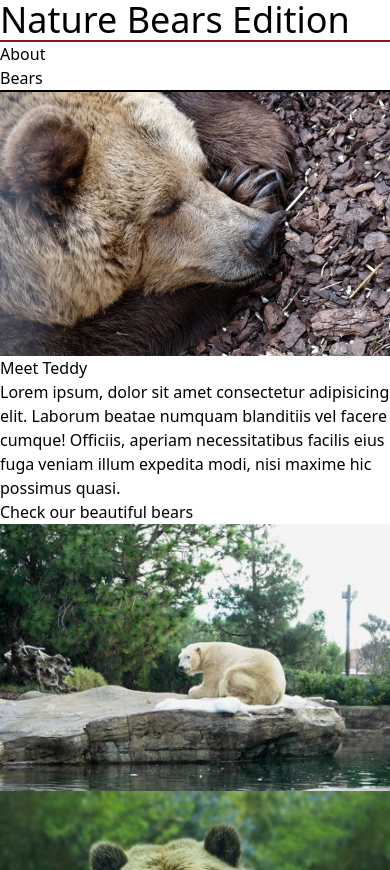
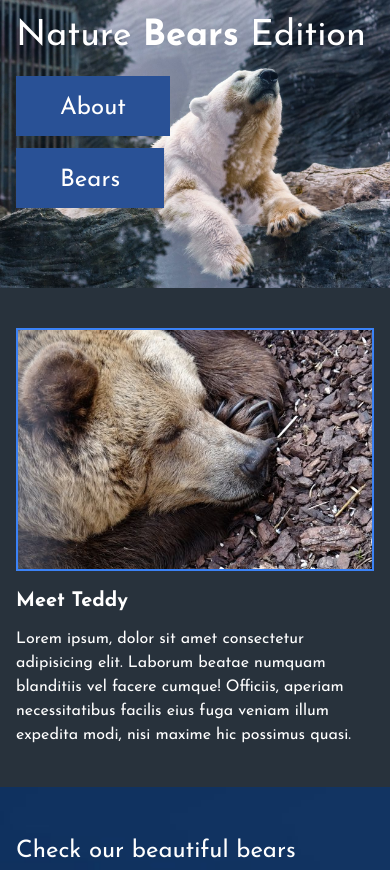
Before and after one commit to 41CharlesLi/viteTailwind, a website built with Vite: page index.html in a window 390 px wide. Shown: the top 870 px of the page. Built offline with nearby package versions, Linux system fonts and the light colour scheme.

Commit message:
finished mobile styling

```diff
--- a/index.html
+++ b/index.html
@@ -4,18 +4,36 @@
         <meta charset="UTF-8" />
         <link rel="icon" type="image/svg+xml" href="/vite.svg" />
         <meta name="viewport" content="width=device-width, initial-scale=1.0" />
+        <link rel="preconnect" href="https://fonts.googleapis.com" />
+        <link rel="preconnect" href="https://fonts.gstatic.com" crossorigin />
+        <link
+            href="https://fonts.googleapis.com/css2?family=Josefin+Sans:ital,wght@0,400;0,500;0,600;0,700;1,400;1,500;1,600;1,700&display=swap"
+            rel="stylesheet"
+        />
         <title>Bears</title>
     </head>
-    <body>
-        <header>
+    <body class="font-josefin-sans text-white">
+        <header class="bg-landing-background bg-cover bg-no-repeat h-72">
             <div class="wrapper">
-                <h1 class="text-4xl">Nature <span>Bears</span> Edition</h1>
-                <nav>
-                    <ul
-                        class="border-t-2 border-b-black border-t-red-900 border-b-2"
-                    >
-                        <li><a href="#about">About</a></li>
-                        <li><a href="#gallery">Bears</a></li>
+                <h1 class="text-4xl p-4">
+                    Nature <span class="font-bold">Bears</span> Edition
+                </h1>
+                <nav class="m-4">
+                    <ul class="h-36 flex flex-col justify-around pb-8">
+                        <li class="mb-8">
+                            <a
+                                href="#about"
+                                class="bg-bg-blue pt-4 px-10 pb-3 text-2xl border-bg-blue border-4 hover:border-white hover:border-4"
+                                >About</a
+                            >
+                        </li>
+                        <li>
+                            <a
+                                href="#gallery"
+                                class="text-white bg-bg-blue pt-4 px-10 pb-3 text-2xl border-bg-blue border-4 hover:border-white hover:border-4"
+                                >Bears</a
+                            >
+                        </li>
                     </ul>
                 </nav>
             </div>
@@ -25,16 +43,17 @@
         <main>
             <section>
                 <!--ABOUT section-->
-                <section class="about" id="about">
+                <section class="about bg-about-bg h-112 px-4 py-10" id="about">
                     <div class="wrapper">
-                        <div class="imgContainer">
+                        <div class="imgContainer mb-4">
                             <img
                                 src="../images/side-bear.jpg"
                                 alt="a sleeping bear"
+                                class="border-blue-500 border-2"
                             />
                         </div>
                         <div class="textContainer">
-                            <h2>Meet Teddy</h2>
+                            <h2 class="font-bold text-xl mb-3">Meet Teddy</h2>
                             <p>
                                 Lorem ipsum, dolor sit amet consectetur
                                 adipisicing elit. Laborum beatae numquam
@@ -49,10 +68,13 @@
                 </section>
 
                 <!--Gallery section-->
-                <section id="gallery" class="gallery">
-                    <div class="wrapper">
-                        <h2>Check our beautiful bears</h2>
-                        <ul>
+                <section
+                    id="gallery"
+                    class="gallery bg-[url('./images/blue-trees.jpg')] p-4 pb-10 h-[96rem] bg-cover"
+                >
+                    <div class="wrapper h-full">
+                        <h2 class="text-2xl my-8">Check our beautiful bears</h2>
+                        <ul class="h-[95%] flex flex-col gap-8">
                             <li>
                                 <img
                                     src="../images/bear1.jpg"
@@ -96,7 +118,7 @@
             </section>
         </main>
 
-        <footer>
+        <footer class="bg-about-bg p-2 text-center">
             <div class="wrapper">
                 <p>Build with ❤️ by Juno</p>
             </div>
--- a/tailwind.config.cjs
+++ b/tailwind.config.cjs
@@ -2,7 +2,18 @@
 module.exports = {
     content: ["./*.{html,js,jsx}"],
     theme: {
-        extend: {},
+        extend: {
+            fontFamily: {
+                "josefin-sans": [`"Josefin Sans"`, "sans-serif"],
+            },
+            colors: {
+                "bg-blue": "#295196",
+                "about-bg": "#28323C",
+            },
+            backgroundImage: {
+                "landing-background": "url('./images/header.jpg')",
+            },
+        },
     },
     plugins: [],
 };
```
